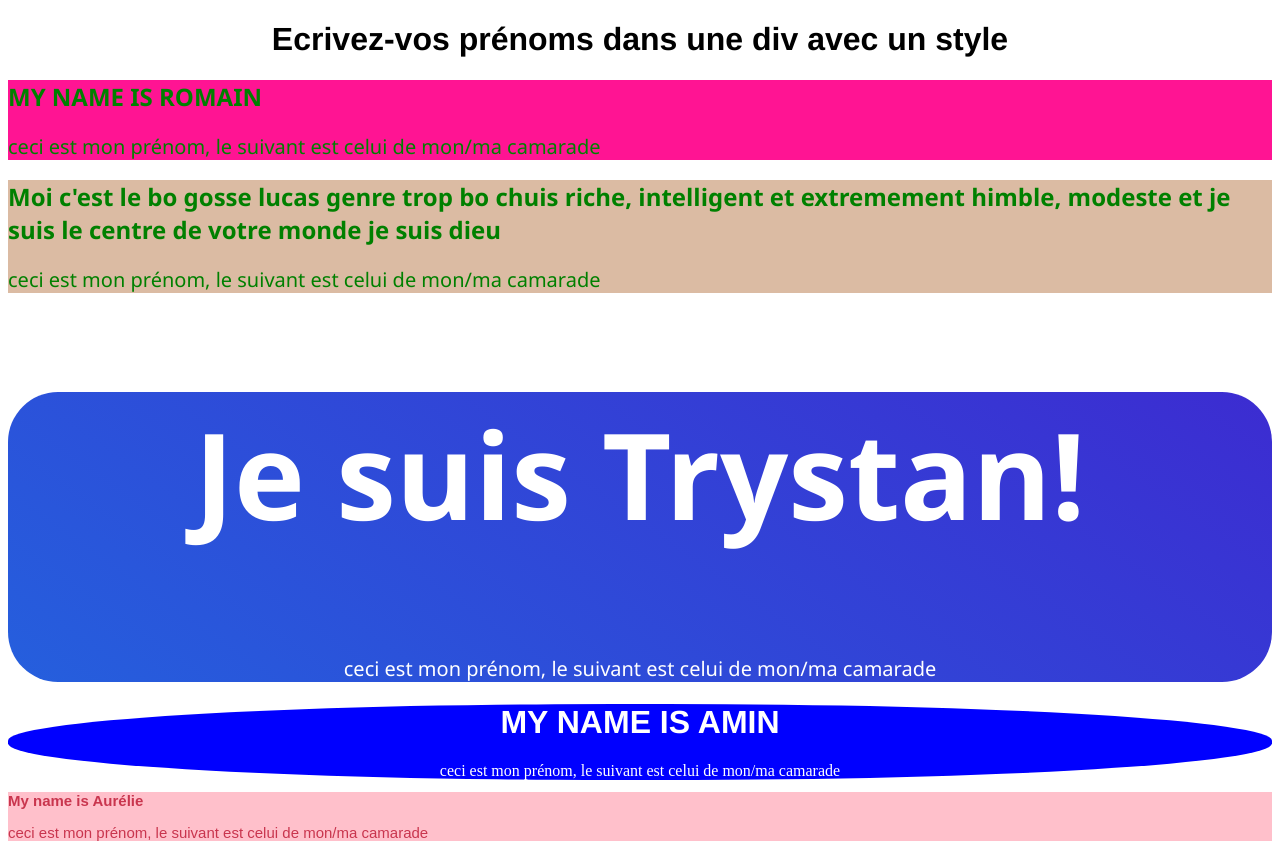
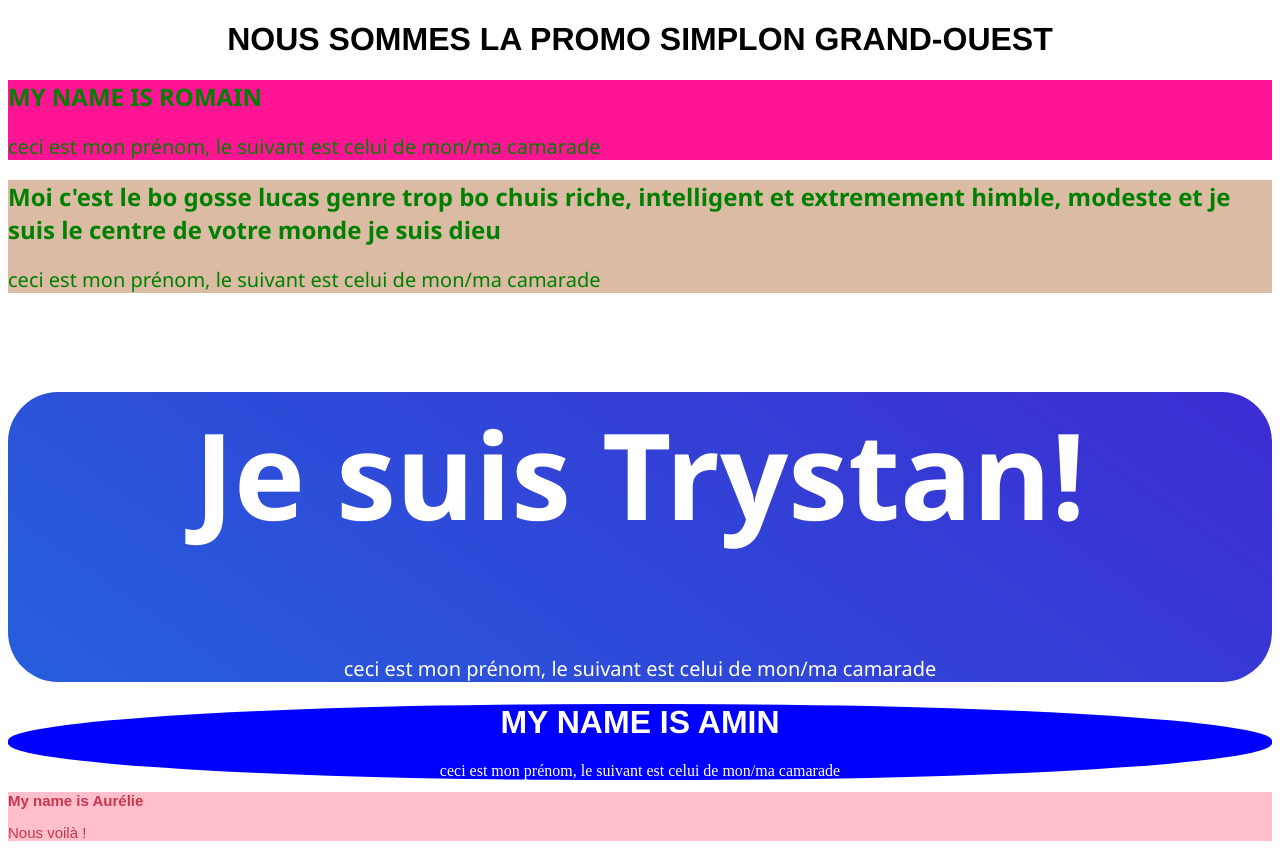
Before and after one commit to romgrm/gitHtmlTest, a plain HTML site: page index.html in a window 1280 px wide. Drawn offline with Linux system fonts and the light colour scheme.

Commit message:
FINAL GIT TEST PRENOMS

```diff
--- a/index.html
+++ b/index.html
@@ -7,7 +7,7 @@
     <title>PRENOMS GROUPE 2</title>
 </head>
 <body>
-    <h1>Ecrivez-vos prénoms dans une div avec un style</h1>
+    <h1>NOUS SOMMES LA PROMO SIMPLON GRAND-OUEST</h1>
     <div id="Rom">
         <h2 class="title">MY NAME IS ROMAIN</h2>
         <p class="p">ceci est mon prénom, le suivant est celui de mon/ma camarade</p>
@@ -28,7 +28,7 @@
 
     <div id="kiki">
         <h2 class="moi">My name is Aurélie</h2>
-        <p class="para">ceci est mon prénom, le suivant est celui de mon/ma camarade</p>
+        <p class="para">Nous voilà !</p>
     </div>
 
 
```
